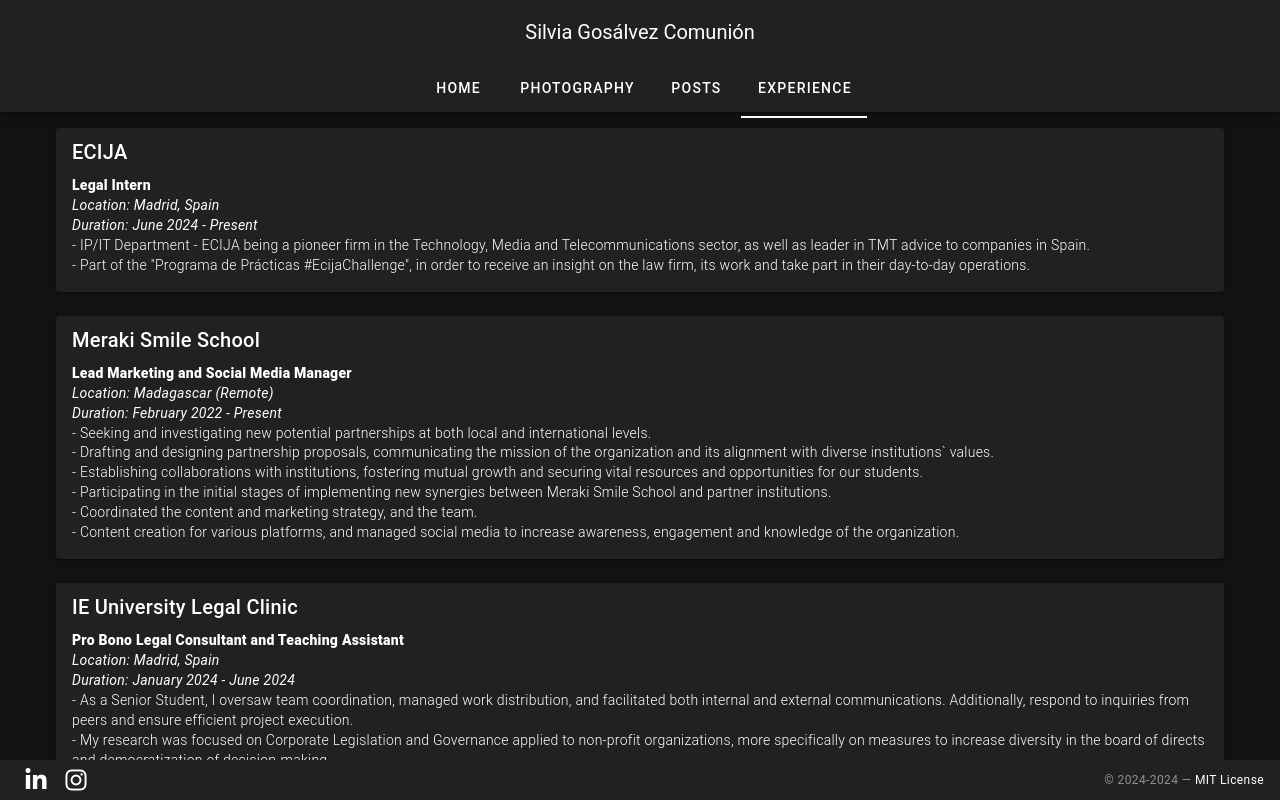
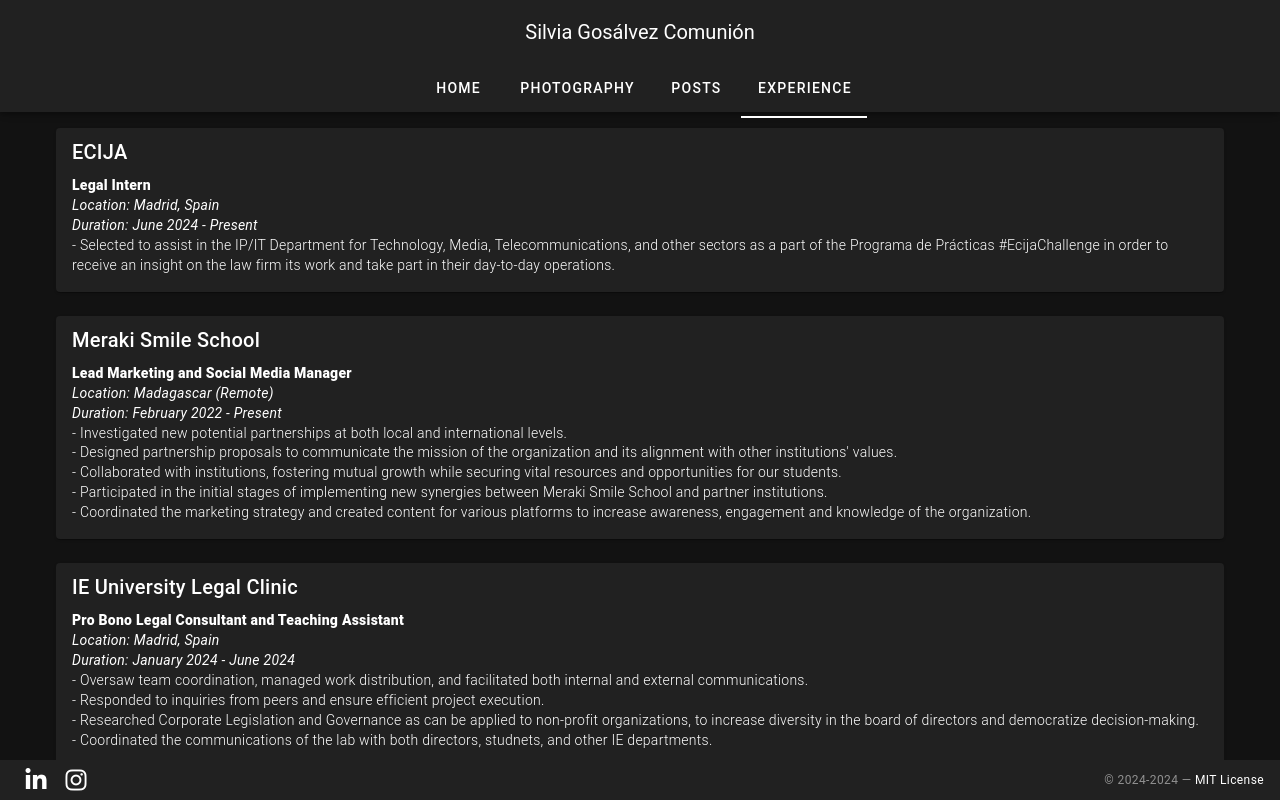
Before and after one commit to silviagosalvez/portfolio, a Vue app: page / in a window 1280 px wide. Both pictures are taken after a click on the tab "EXPERIENCE". Shown: the top 800 px of the page. Built offline with nearby package versions, Linux system fonts and the light colour scheme.

Commit message:
updated cv experiences

```diff
--- a/src/components/Experience.vue
+++ b/src/components/Experience.vue
@@ -37,8 +37,9 @@
                     startDate: 'June 2024',
                     endDate: 'Present',
                     info: [
-                        'IP/IT Department - ECIJA being a pioneer firm in the Technology, Media and Telecommunications sector, as well as  leader in TMT advice to companies in Spain.',
-                        'Part of the "Programa de Prácticas #EcijaChallenge", in order to receive an insight on the law firm, its work and take part in their day-to-day operations.'
+                        'Selected to assist in the IP/IT Department for Technology, Media, Telecommunications, and other sectors '
+                        + 'as a part of the Programa de Prácticas #EcijaChallenge in order to receive an insight on the law firm'
+                        + " its work and take part in their day-to-day operations."
                     ]
                 },
                 {
@@ -48,12 +49,15 @@
                     startDate: 'February 2022',
                     endDate: 'Present',
                     info: [
-                        'Seeking and investigating new potential partnerships at both local and international levels.',
-                        'Drafting and designing partnership proposals, communicating the mission of the organization and its alignment with diverse institutions` values.',
-                        'Establishing collaborations with institutions, fostering mutual growth and securing vital resources and opportunities for our students.',
-                        'Participating in the initial stages of implementing new synergies between Meraki Smile School and partner institutions.',
-                        'Coordinated the content and marketing strategy, and the team.',
-                        'Content creation for various platforms, and managed social media to increase awareness, engagement and knowledge of the organization.'
+                        'Investigated new potential partnerships at both local and international levels.',
+                        'Designed partnership proposals to communicate the mission of the organization and its alignment '
+                        + "with other institutions' values.",
+                        'Collaborated with institutions, fostering mutual growth while securing vital resources and'
+                        + ' opportunities for our students.',
+                        'Participated in the initial stages of implementing new synergies between Meraki Smile School '
+                        + 'and partner institutions.',
+                        'Coordinated the marketing strategy and created content for various platforms to increase '
+                        + 'awareness, engagement and knowledge of the organization.',
                     ]
                 },
                 {
@@ -63,10 +67,12 @@
                     startDate: 'January 2024',
                     endDate: 'June 2024',
                     info: [
-                        'As a Senior Student, I oversaw team coordination, managed work distribution, and facilitated both internal and external communications. Additionally, respond to inquiries from peers and ensure efficient project execution.',
-                        'My research was focused on Corporate Legislation and Governance applied to non-profit organizations, more specifically on measures to increase diversity in the board of directs and democratization of decision-making.',
-                        ' The legal research included state, federal and comparative law, in order to draft the recommendations from a holistic approach.',
-                        'The objective is to provide a guide comprising regulations, interpretations and recommendations surrounding the democratization and diversity of non-profit organizations in Massachusetts/New England.'
+                        'Oversaw team coordination, managed work distribution, and facilitated both internal and external '
+                        + 'communications.',
+                        'Responded to inquiries from peers and ensure efficient project execution.',
+                        'Researched Corporate Legislation and Governance as can be applied to non-profit organizations, '
+                        + 'to increase diversity in the board of directors and democratize decision-making.',
+                        'Coordinated the communications of the lab with both directors, studnets, and other IE departments.',
                     ]
                 },
                 {
@@ -76,7 +82,8 @@
                     startDate: 'January 2024',
                     endDate: 'Present',
                     info: [
-                        'Assisting the formulation and implementation of the investigation of Carlos Lastra and Elsa Voytas, surrounding the impact of art in political, historical and interpersonal perceptions of young people.'
+                        'Assisted in the formulation and implementation of the investigation of Carlos Lastra and Elsa Voytas, '
+                        + 'surrounding the impact of art in political, historical and interpersonal perceptions of young people.'
                     ]
                 },
                 {
@@ -86,20 +93,17 @@
                     startDate: 'January 2024',
                     endDate: 'April 2024',
                     info: [
-                        'Rotating and assisting in the different legislative specialities.',
-                        'Providing support for the different specializations of the firm.',
-                        'Research & Investigation',
-                        'Drafting of legal documents'
+                        'Assisted in the different legislative specialities of the firm, primarity in commercial law matters '
+                        + 'by researching and investigating information for drafting and translating of legal documents.'
                     ]
                 },
                 {
                     company: 'Arts & Business Council of Greater Boston',
-                    title: 'Legal Intern',
+                    title: 'Legal Intern in the Volunteer Lawyers for the Arts (VLA) Team',
                     location: 'Boston, United States',
                     startDate: 'September 2023',
                     endDate: 'December 2023',
                     info: [
-                        'Took part in the Volunteer Lawyers for the Arts (VLA) Team.',
                         'Conducted legal research, prepared written legal analyses, and attended client counselling sessions.',
                         'Reviewed and recorded legal services applications.',
                         'Assisted with other matters appropriate for a Legal Intern as they arose.'
@@ -112,11 +116,11 @@
                     startDate: 'January 2023',
                     endDate: 'July 2023',
                     info: [
-                        'Developed and Implemented Marketing Strategies: increased the visibility of the brand.',
-                        'Social Media and Brand Management: Successfully enhanced the social media presence of the brand.',
-                        'Content Creation and Curation: Produced engaging and shareable content.',
-                        'Data Analysis and Insights: Utilized analytics tools to measure performance and gather insights for continuous improvement.',
-                        'Establishing and developing collaboration opportunities with local businesses.'
+                        'Developed and Implemented Marketing Strategies which increased the visibility of the brand.',
+                        'Increase the social media presence of the Luxury WVS Real Estate brand by 950%.',
+                        "Produced and curated engaging and shareable content for the Luxury WVS Real Estate's social media account.",
+                        'Utilized analytic tools to measure performance and gather insights for continuous improvement.',
+                        'Established and developed collaborative opportunities with other local businesses.'
                     ]
                 },
                 {
@@ -127,9 +131,10 @@
                     endDate: 'May 2023',
                     info: [
                         'Carried out consultancy on child protection in Madagascar for the NGO Meraki Smile School.',
-                        'Legal research on local, international and comparative law, in order to draft the recommendations from a holistic approach.',
-                        'We drafted a guide comprising regulations, interpretations and recommendations.',
-                        'We also considered the the translation of this guide into different formats in order to transmit its contents in a more effective and personalized manner to different stakeholders (students, volunteers and staff).'
+                        'Researched local, international and comparative law, in order to make recommendations '
+                        + 'from a more holistic approach.',
+                        'Established a comprehensive guide comprising regulations, interpretations and recommendations '
+                        + "for the client's use.",
                     ]
                 },
                 {
@@ -139,9 +144,10 @@
                     startDate: 'March 2023',
                     endDate: 'May 2023',
                     info: [
-                        'Assisted in the development of the development and implementation of marketing strategies, as well as in social media and brand management. Considering the network of organizations EFE comprises, collaboration with cross-organizational teams was vital.',
-                        'Provided valuable support in various aspects of business development, ranging from conducting research tasks to crafting compelling content.',
-                        'Gained insights into the intricate internal mechanisms of the organization, emphasizing the significance of effective communication and reporting within the management structure.',
+                        'Assisted in the development and implementation of new marketing strategies.',
+                        "Aided in the management of both branding and the companies' social media account",
+                        'Collaborated with the cross-organizational that the network of organizations EFE comprises.',
+                        'Supported business development by conducting research tasks and crafting compelling content.',
                     ]
                 },
                 {
@@ -151,20 +157,10 @@
                     startDate: 'July 2022',
                     endDate: 'August 2022',
                     info: [
-                        'Conducted extensive research and acquiring profound insights into the historical and artistic heritage of Porto, to provide enriching experiences for clients.',
-                        'Delivered attentive and knowledgeable customer service as a dedicated guide, leading clients on captivating tours through various points of interest in the city.'
-                    ]
-                },
-                {
-                    company: 'IE University Policy Lab',
-                    title: 'Internal Coordinator',
-                    location: 'Madrid, Spain',
-                    startDate: 'February 2021',
-                    endDate: 'June 2021',
-                    info: [
-                        'Collaborated with UNICEF Egypt to provide a situation analysis and background research on refugees in Egypt.',
-                        'The objective of our research was the available or potential help to children in terms of housing, education and healthcare.',
-                        'My responsibilities within the team, alongside the inherent work of research and drafting of the proposal, was internal coordination, in order to ensure the organization and efficiency of the team.'
+                        'Conducted extensive research and acquired profound insights into the historical and artistic'
+                        + ' heritage of Porto to provide enriching experiences for clients.',
+                        'Delivered attentive and knowledgeable customer service as a dedicated guide, leading clients'
+                        +' on captivating tours through various points of interest in the city.'
                     ]
                 },
             ]
```
